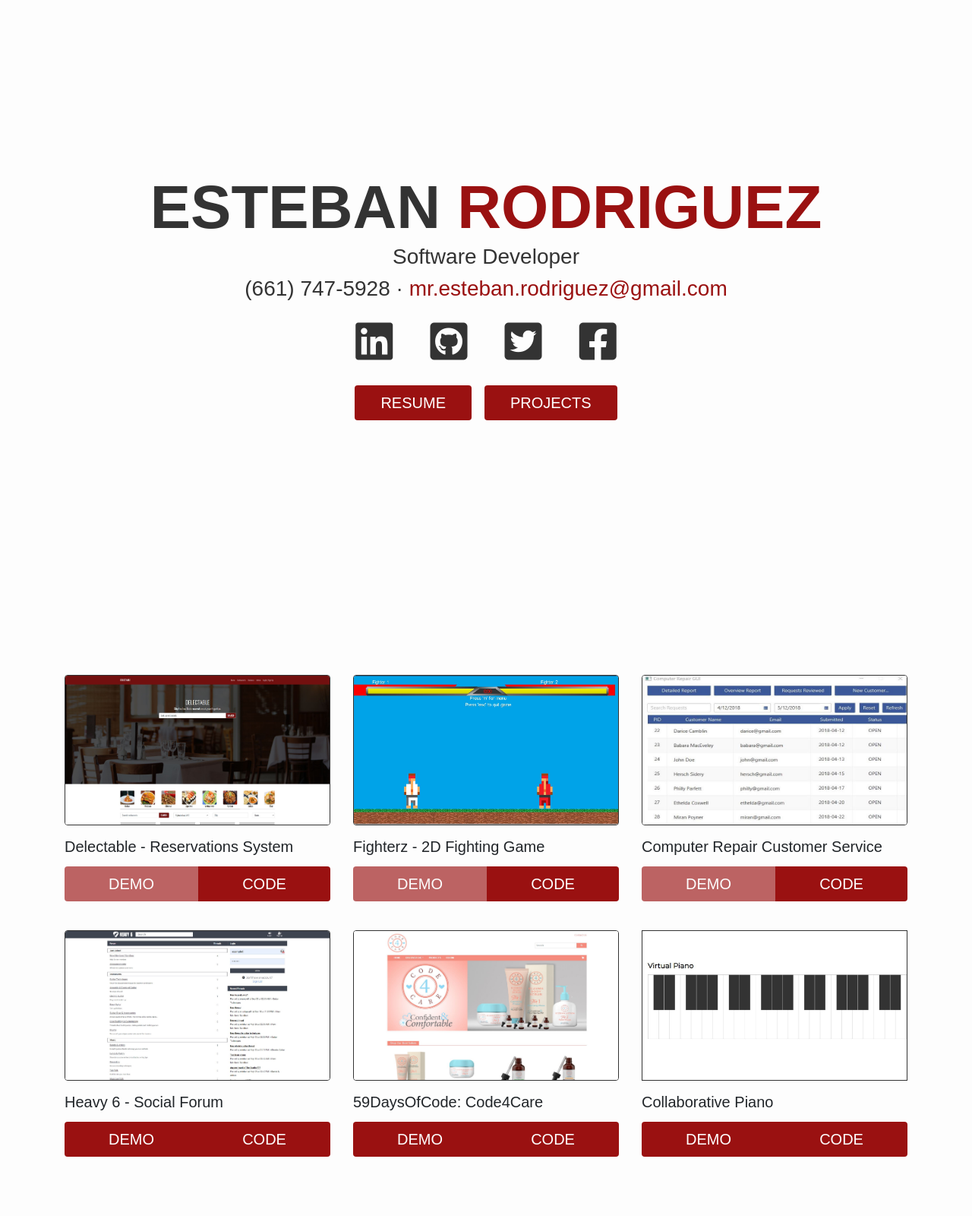
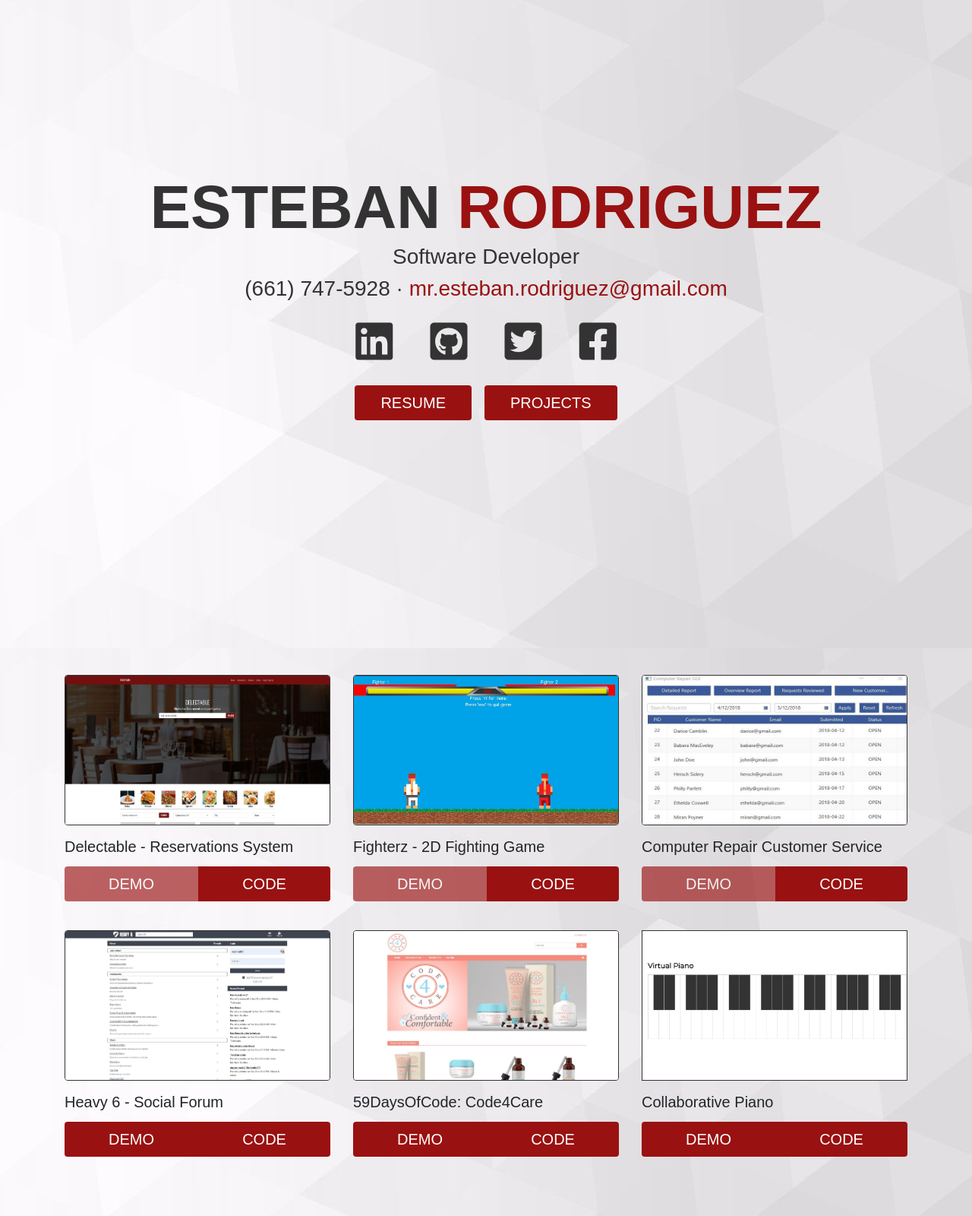
Before and after one commit to erodriguez0/portfolio, a PHP site: page / in a window 1280 px wide. Shown: the whole page at 76% size. Run offline with PHP 8.4, Linux system fonts and the light colour scheme; some libraries are stand-ins or nearby versions; some web fonts are replaced.

Commit message:
Added background

```diff
--- a/index.html
+++ b/index.html
@@ -27,7 +27,6 @@
 	<link rel="stylesheet" type="text/css" href="./style.css">
 </head>
 <body>
-
 <nav class="navbar navbar-expand-md navbar-dark fixed-top hidden">
 	<a class="navbar-brand brand text-uppercase mx-auto" href="./">Esteban <span class="dark-red">Rodriguez</span></a>
 	<button class="navbar-toggler" type="button" data-toggle="collapse" data-target="#navbar">
--- a/style.css
+++ b/style.css
@@ -2,6 +2,11 @@ body {
 	/*background:linear-gradient(90deg, #333, #333 20%, white 20%, white);*/
 	font-family: 'Saira Semi Condensed', sans-serif;
 	background-color: #fdfdfd;
+	background: url('./img/bg.jpg');
+	background-size: cover;
+	background-repeat: no-repeat;
+	background-attachment: fixed;
+	z-index: 9999;
 }
 
 h1 {
@@ -11,6 +16,7 @@ h1 {
 .cover {
 	font-family: 'Saira Semi Condensed', sans-serif;
 	color: #333;
+	z-index: 1;
 }
 
 .resume-viewer {
```
Also changed, not shown: img/bg.jpg (added).
